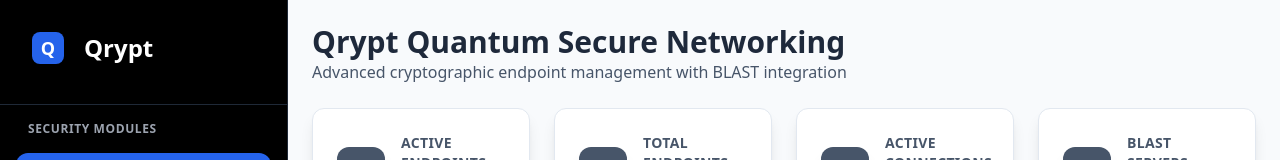
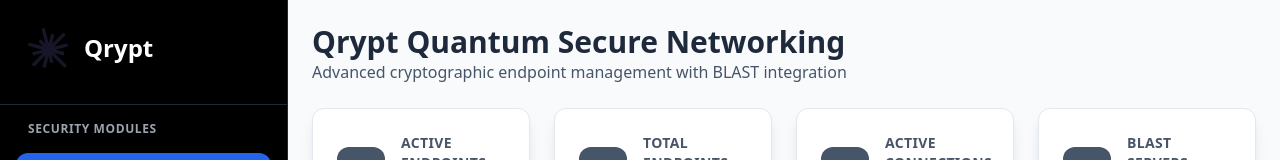
Before and after one commit to Grego22/design001, a React (Vite) app: page / in a window 1280 px wide. Shown: the top 160 px of the page. Built offline with nearby package versions, Linux system fonts and the light colour scheme.

Commit message:
Use actual Qrypt logo from assets

```diff
--- a/src/components/Sidebar.tsx
+++ b/src/components/Sidebar.tsx
@@ -18,10 +18,12 @@
     <div className="w-72 bg-black shadow-2xl border-r border-gray-800 flex flex-col">
       <div className="p-6 border-b border-gray-800">
         <div className="flex items-center space-x-3 mb-2">
-          <div className="w-12 h-12 bg-black rounded-lg flex items-center justify-center shadow-lg p-2">
-            <div className="w-8 h-8 bg-blue-600 rounded-lg flex items-center justify-center">
-              <span className="text-white font-bold text-lg">Q</span>
-            </div>
+          <div className="w-12 h-12 flex items-center justify-center">
+            <img
+              src="/src/assets/QRY_logo_ symbol_ dark.svg"
+              alt="Qrypt Logo"
+              className="w-10 h-10 object-contain"
+            />
           </div>
           <div>
             <h1 className="text-2xl font-bold text-white">
```
